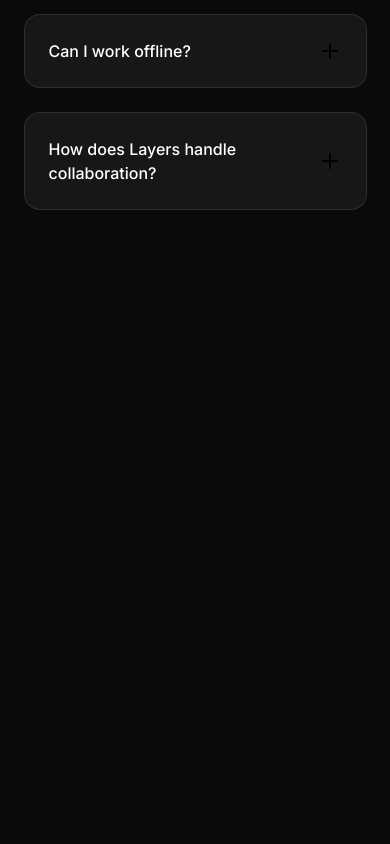
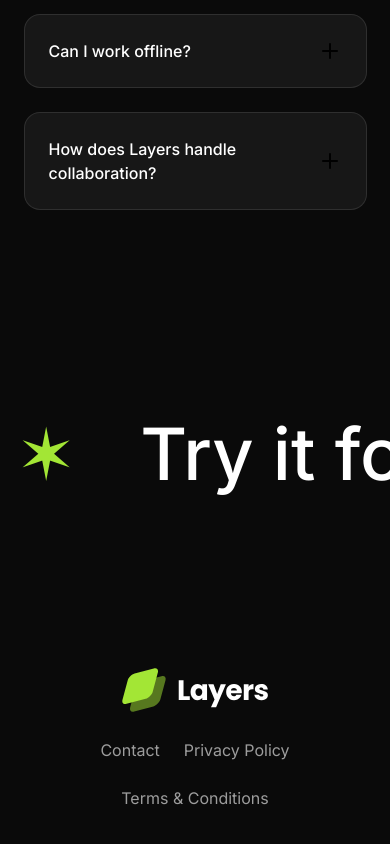
Before and after one commit to Dipin003/SasS-Landing, a Next.js app: page / in a window 390 px wide. Shown: the part 5706-6550 px from the top of the page. Before the commit the page ends 6012 px from the top, so only its background shows below. Built offline with nearby package versions, Linux system fonts and the light colour scheme.

Commit message:
Add CallToAction and responsive Footer components with improved mobile layout and styles

```diff
--- a/src/app/page.tsx
+++ b/src/app/page.tsx
@@ -1,5 +1,7 @@
+import CallToAction from "@/sections/CallToAction";
 import Faqs from "@/sections/Faqs";
 import Features from "@/sections/Features";
+import Footer from "@/sections/Footer";
 import Hero from "@/sections/Hero";
 import Integrations from "@/sections/Integrations";
 import Introduction from "@/sections/Introduction";
@@ -16,5 +18,7 @@
         <Features />
         <Integrations />
         <Faqs />
+        <CallToAction />
+        <Footer />
     </>;
 }
--- a/src/sections/CallToAction.tsx
+++ b/src/sections/CallToAction.tsx
@@ -1,3 +1,18 @@
 export default function CallToAction() {
-    return <div>Call To Action</div>;
+    return (
+        <section className="py-24">
+            <div className="overflow-x-clip p-4 flex">
+                <div className="flex flex-none gap-16 text-7xl md:text-8xl font-medium">
+                    {Array.from({ length: 10 }).map((_, i) => (
+                        <div key={i} className="flex items-center gap-16">
+                            <span className="text-lime-400 text-7xl">&#10038;</span>
+
+                            <span>Try it for free</span>
+                        </div>
+                    ))
+                    }
+                </div>
+            </div>
+        </section>
+    );
 }
--- a/src/sections/Footer.tsx
+++ b/src/sections/Footer.tsx
@@ -1,3 +1,6 @@
+import logoImage from "@/assets/images/logo.svg";
+import Image from "next/image";
+
 const footerLinks = [
     { href: "#", label: "Contact" },
     { href: "#", label: "Privacy Policy" },
@@ -5,5 +8,31 @@
 ];
 
 export default function Footer() {
-    return <div>Footer</div>;
+    return (
+        <section className="py-16">
+            <div className="container">
+                <div className="flex flex-col md:flex-row md:justify-between items-center gap-6 text-center">
+
+                    {/* Logo */}
+                    <div>
+                        <Image src={logoImage} alt="Layers logo" />
+                    </div>
+
+                    {/* Links */}
+                    <nav className="flex flex-wrap justify-center gap-4 sm:gap-6">
+                        {footerLinks.map((link) => (
+                            <a
+                                key={link.label}
+                                href={link.href}
+                                className="text-white/60 hover:text-white transition-colors"
+                            >
+                                {link.label}
+                            </a>
+                        ))}
+                    </nav>
+
+                </div>
+            </div>
+        </section>
+    );
 }
```
